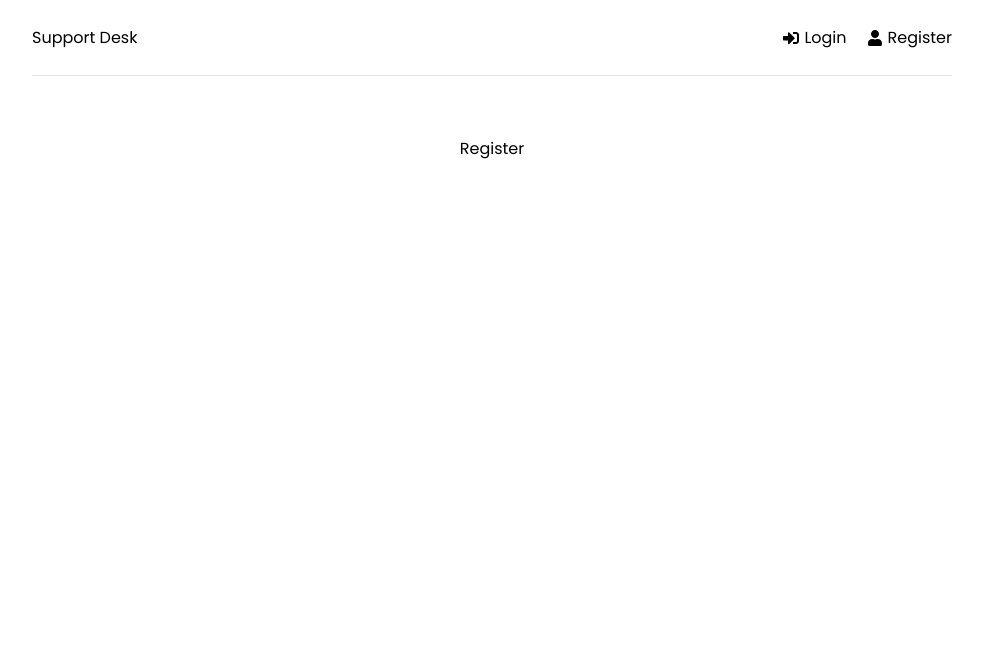
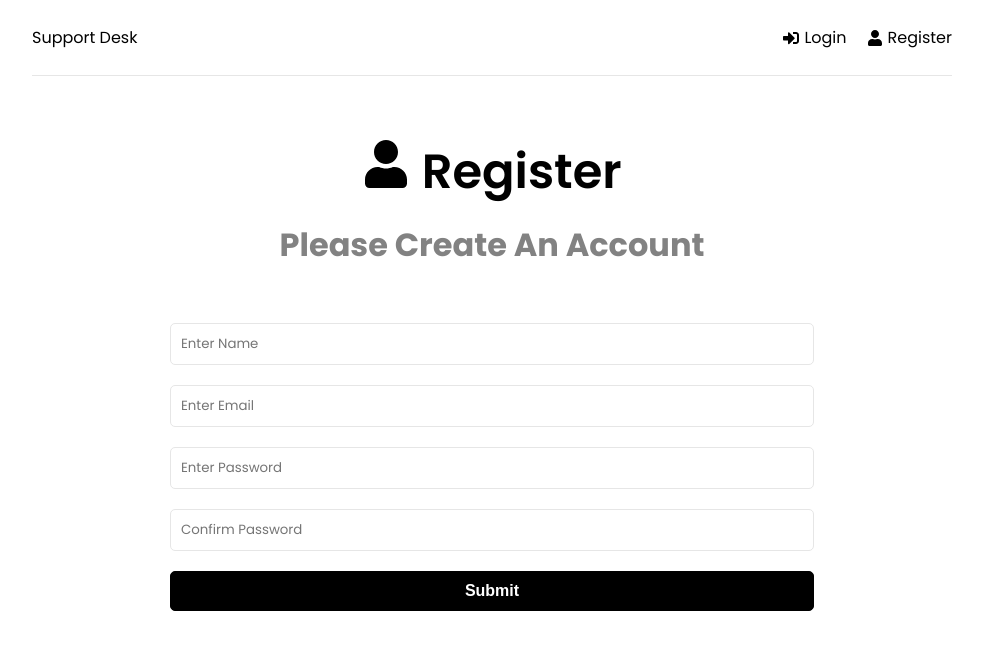
Before and after one commit to alphageekdom/support-desk-react, a React (Create React App) app in the folder frontend/: page /register in a window 1280 px wide. Shown: the top 650 px of the page, without its empty margins (148-1131 px from the left). Built offline with nearby package versions, Linux system fonts and the light colour scheme.

Commit message:
Home, Loging, & Register UI

```diff
--- a/frontend/src/App.js
+++ b/frontend/src/App.js
@@ -1,4 +1,6 @@
 import { BrowserRouter as Router, Routes, Route } from 'react-router-dom';
+import { ToastContainer } from 'react-toastify';
+import 'react-toastify/dist/ReactToastify.css';
 import Header from './components/Header';
 import Home from './pages/Home';
 import Login from './pages/Login';
@@ -17,6 +19,7 @@
           </Routes>
         </div>
       </Router>
+      <ToastContainer />
     </>
   );
 }
--- a/frontend/src/pages/Home.jsx
+++ b/frontend/src/pages/Home.jsx
@@ -1,5 +1,22 @@
+import { Link } from 'react-router-dom';
+import { FaQuestionCircle, FaTicketAlt } from 'react-icons/fa';
+
 const Home = () => {
-  return <div>Home</div>;
+  return (
+    <>
+      <section className='heading'>
+        <h1>What do you need help with?</h1>
+        <p>Please choose an option below:</p>
+      </section>
+
+      <Link to={'/new-ticket'} className='btn btn-reverse btn-bock'>
+        <FaQuestionCircle /> Create New Ticket
+      </Link>
+      <Link to={'/tickets'} className='btn btn-bock'>
+        <FaTicketAlt /> View My Tickets
+      </Link>
+    </>
+  );
 };
 
 export default Home;
--- a/frontend/src/pages/Login.jsx
+++ b/frontend/src/pages/Login.jsx
@@ -1,5 +1,68 @@
+import { useState } from 'react';
+import { toast } from 'react-toastify';
+import { FaSignInAlt } from 'react-icons/fa';
+
 const Login = () => {
-  return <div>Login</div>;
+  const [formData, setFormData] = useState({
+    email: '',
+    password: '',
+  });
+
+  const { email, password } = formData;
+
+  const onChange = (e) => {
+    setFormData((prevState) => ({
+      ...prevState,
+      [e.target.name]: e.target.value,
+    }));
+  };
+
+  const onSubmit = (e) => {
+    e.preventDefault();
+  };
+
+  return (
+    <>
+      <section className='heading'>
+        <h1>
+          <FaSignInAlt />
+        </h1>
+        <p>Please login to get support</p>
+      </section>
+
+      <div className='form'>
+        <form onSubmit={onSubmit}>
+          <div className='form-group'>
+            <input
+              type='email'
+              className='form-control'
+              id='email'
+              name='email'
+              value={email}
+              onChange={onChange}
+              placeholder='Enter Email'
+              required
+            />
+          </div>
+          <div className='form-group'>
+            <input
+              type='password'
+              className='form-control'
+              id='password'
+              name='password'
+              value={password}
+              onChange={onChange}
+              placeholder='Enter Password'
+              required
+            />
+          </div>
+          <div className='form-group'>
+            <button className='btn btn-block'>Submit</button>
+          </div>
+        </form>
+      </div>
+    </>
+  );
 };
 
 export default Login;
--- a/frontend/src/pages/Register.jsx
+++ b/frontend/src/pages/Register.jsx
@@ -1,5 +1,98 @@
+import { useState } from 'react';
+import { toast } from 'react-toastify';
+import { FaUser } from 'react-icons/fa';
+
 const Register = () => {
-  return <div>Register</div>;
+  const [formData, setFormData] = useState({
+    name: '',
+    email: '',
+    password: '',
+    password2: '',
+  });
+
+  const { name, email, password, password2 } = formData;
+
+  const onChange = (e) => {
+    setFormData((prevState) => ({
+      ...prevState,
+      [e.target.name]: e.target.value,
+    }));
+  };
+
+  const onSubmit = (e) => {
+    e.preventDefault();
+
+    if (password !== password2) {
+      toast.error('Passwords Do Not Match');
+    }
+  };
+
+  return (
+    <>
+      <section className='heading'>
+        <h1>
+          <FaUser /> Register
+        </h1>
+        <p>Please Create An Account</p>
+      </section>
+
+      <div className='form'>
+        <form onSubmit={onSubmit}>
+          <div className='form-group'>
+            <input
+              type='text'
+              className='form-control'
+              id='name'
+              name='name'
+              value={name}
+              onChange={onChange}
+              placeholder='Enter Name'
+              required
+            />
+          </div>
+          <div className='form-group'>
+            <input
+              type='email'
+              className='form-control'
+              id='email'
+              name='email'
+              value={email}
+              onChange={onChange}
+              placeholder='Enter Email'
+              required
+            />
+          </div>
+          <div className='form-group'>
+            <input
+              type='password'
+              className='form-control'
+              id='password'
+              name='password'
+              value={password}
+              onChange={onChange}
+              placeholder='Enter Password'
+              required
+            />
+          </div>
+          <div className='form-group'>
+            <input
+              type='password'
+              className='form-control'
+              id='password2'
+              name='password2'
+              value={password2}
+              onChange={onChange}
+              placeholder='Confirm Password'
+              required
+            />
+          </div>
+          <div className='form-group'>
+            <button className='btn btn-block'>Submit</button>
+          </div>
+        </form>
+      </div>
+    </>
+  );
 };
 
 export default Register;
```
